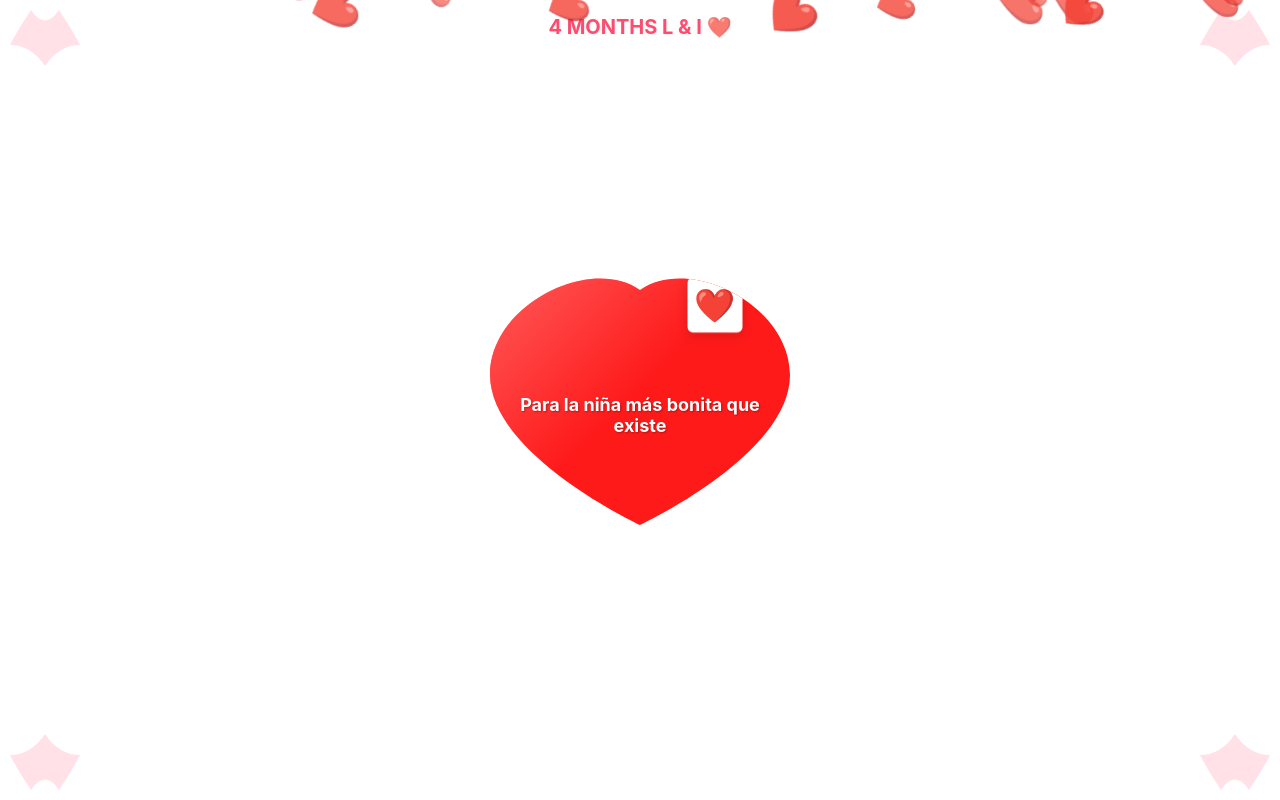
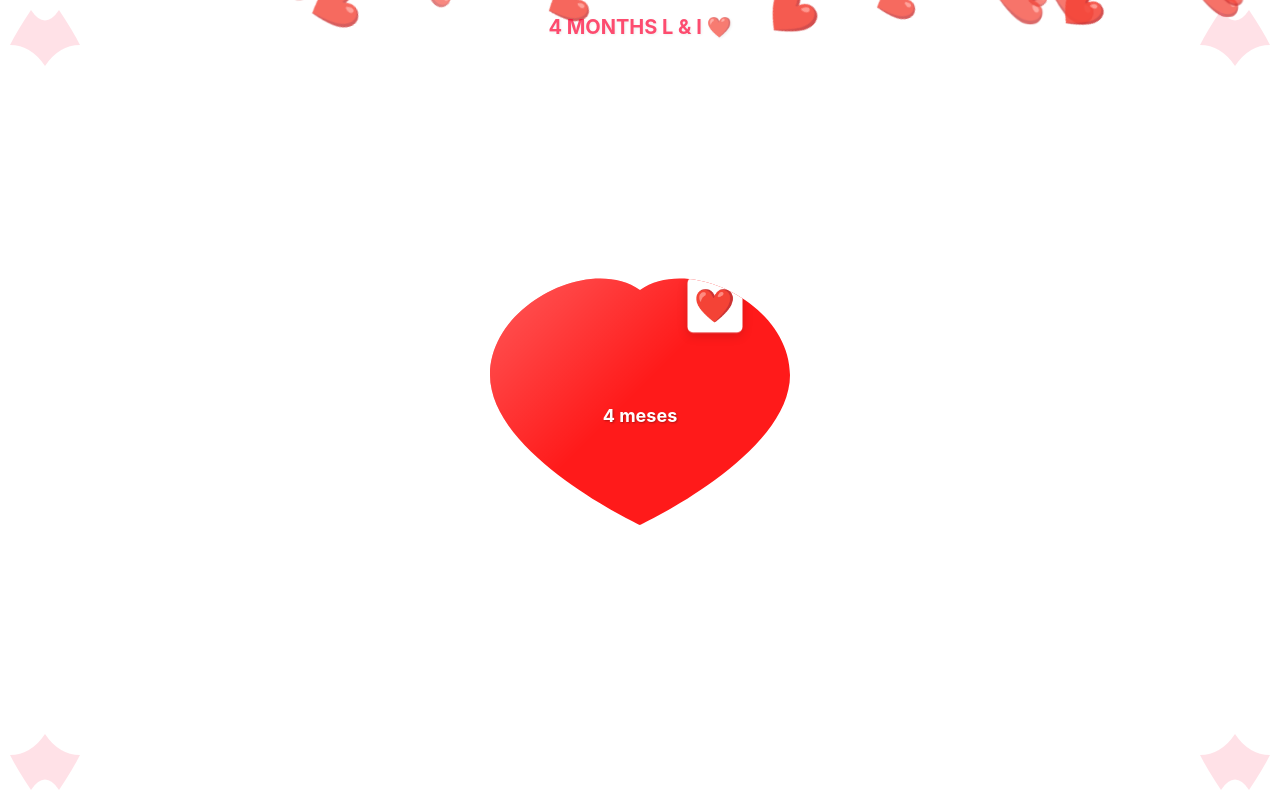
Before and after one commit to ivandg11/4meses, a plain HTML site: page index.html in a window 1280 px wide. Drawn offline with Linux system fonts and the light colour scheme.

Commit message:
Update index.html

```diff
--- a/index.html
+++ b/index.html
@@ -349,7 +349,7 @@
       <div class="envelope" id="envelope">
         <div class="front">
           <div class="message">
-            <p>Para la niña más bonita que existe</p>
+            <p>4  meses</p>
           </div>
           <div class="stamp">
             <div class="heart">❤️</div>
```
